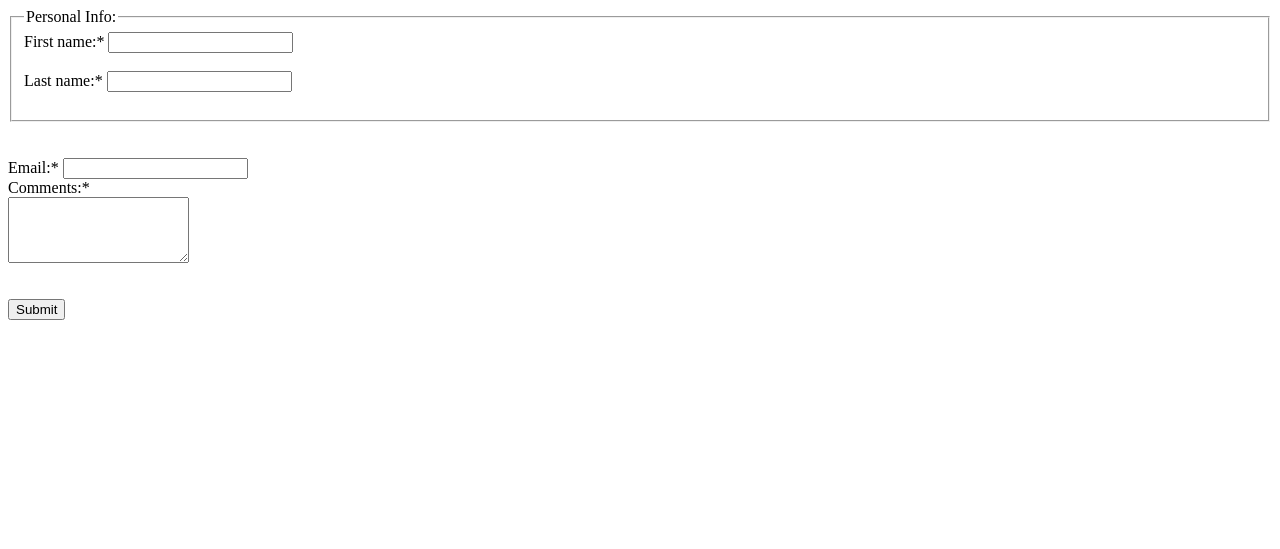
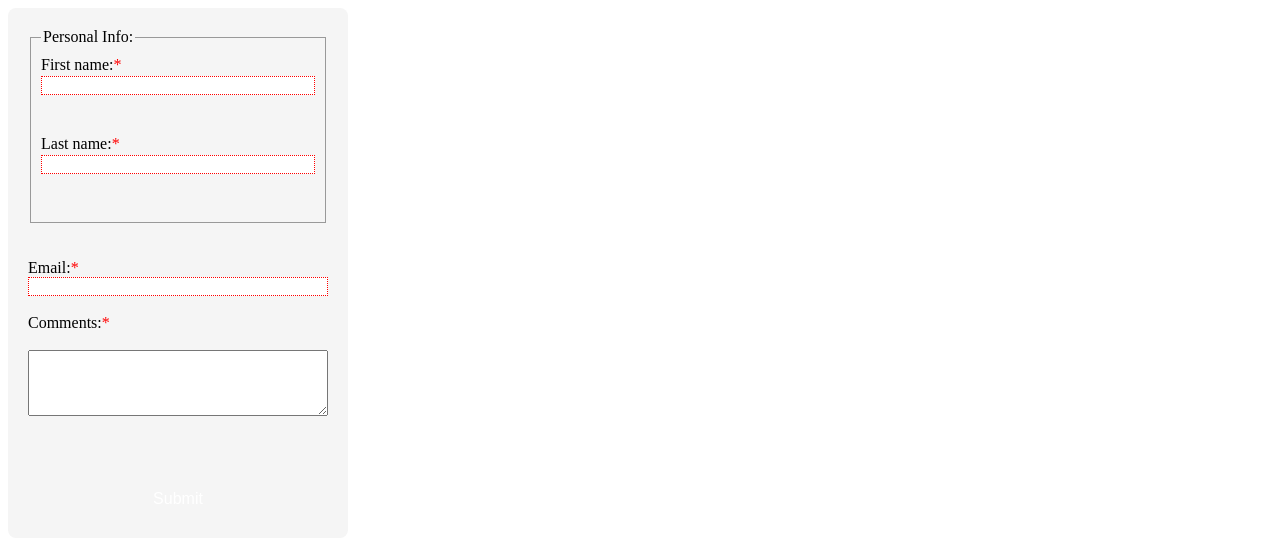
Before and after one commit to zoegaidmore/personal_website_with_js, a plain HTML site: page form-no-js.html in a window 1280 px wide. Drawn offline with Linux system fonts and the light colour scheme.

Commit message:
adding styling to the form-no-js file

```diff
--- a/form-no-js.html
+++ b/form-no-js.html
@@ -1,3 +1,71 @@
+<!DOCTYPE html>
+<html lang="en">
+
+<head>
+    <title>Zoe Gaidmore Personal Website</title>
+    <meta charset="UTF-8">
+    <meta name="description" content="My personal website.">
+    <meta name="keywords" content="Zoe, Portfolio, Computer Science, UCSD">
+    <meta name="author" content="Zoe Gaidmore">
+
+    <style>
+        form {
+            background: #f5f5f5;
+            padding: 20px;
+            border-radius: 8px;
+            display: flex;
+            flex-direction: column;
+            width: 300px;
+        }
+
+        fieldset {
+            display: flex;
+            flex-direction: column;
+            gap: 2px;
+            border: 1px solid #999;
+            padding: 10px;
+        }
+
+        button {
+            background: var(--main-pink-color);
+            color: white;
+            border: none;
+            padding: 10px;
+            border-radius: 4px;
+            cursor: pointer;
+            font-size: 16px;
+            margin-top: 10px;
+        }
+
+        button:hover {
+            background: var(--darker-pink-color);
+            color: white;
+        }
+
+
+        input:invalid {
+            border: 1px dotted red;
+        }
+
+        req {
+            color: red;
+        }
+
+        .error {
+            color: red;
+            font-size: 0.8em;
+        }
+
+        .invalid {
+            border: 1px dotted red;
+        }
+
+    </style>
+</head>
+
+<body>
+
+
     <form action="https://httpbin.org/post" method="post">
 
         <fieldset>
@@ -25,3 +93,7 @@
         <button type="submit">Submit</button>
 
     </form>
+
+</body>
+
+</html>
--- a/style.css
+++ b/style.css
@@ -280,20 +280,16 @@ req {
     background: rgba(246, 3, 3, 0.238);
 }
 
-
-/* Default counter style */
 #commentsInfo {
     font-size: 0.8em;
     color: black;
 }
 
-/* Warning state (yellow) */
 #commentsInfo.warn {
     color: orange;
     font-weight: bold;
 }
 
-/* Error state (red) */
 #commentsInfo.error {
     color: red;
     font-weight: bold;
```
Lines whose indentation alone changed are shown as unchanged.
